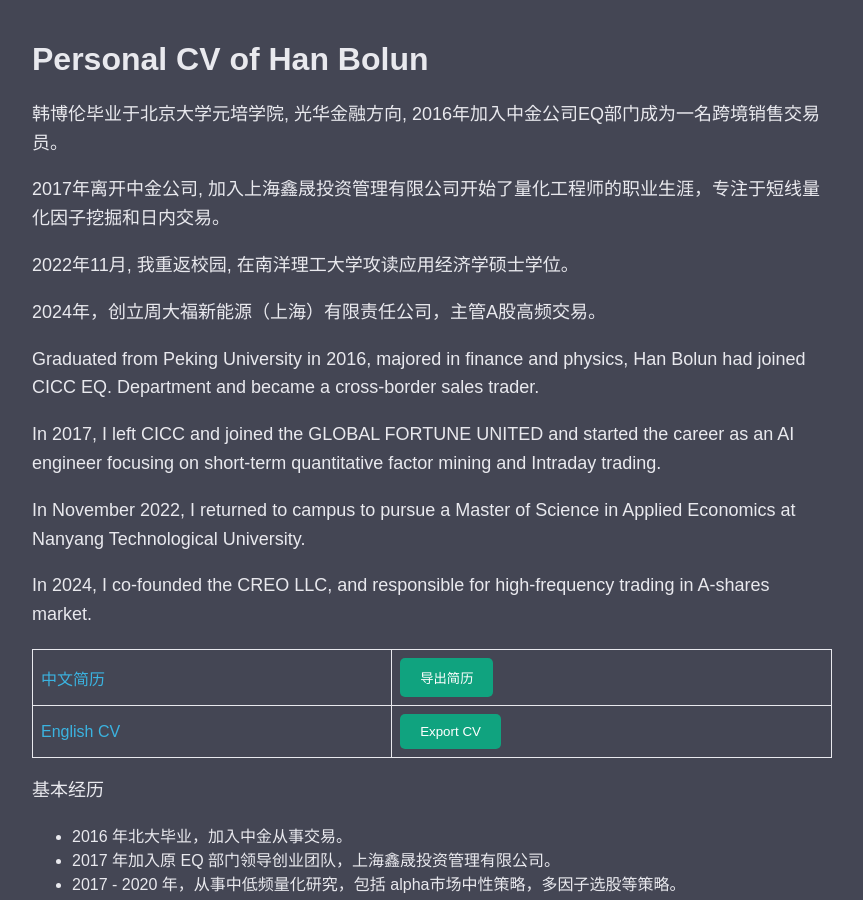
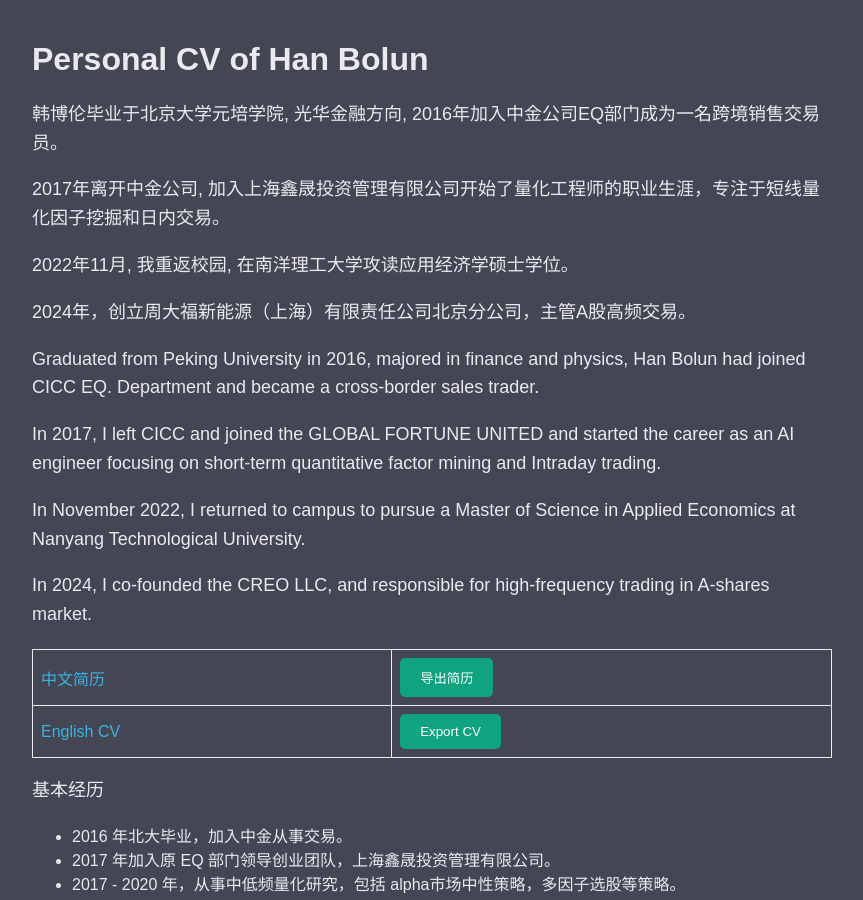
Before and after one commit to BolunHan/CV, a Jekyll site: the page index.html, which Jekyll copies as it is, in a window 1280 px wide and 900 px high. Shown: the whole window, without its empty margins (208-1071 px from the left). Built offline with Jekyll 4.4.1, drawn with Linux system fonts in a browser that asks for light colours.

Commit message:
Update index.html

```diff
--- a/index.html
+++ b/index.html
@@ -106,7 +106,7 @@
 <p> 韩博伦毕业于北京大学元培学院, 光华金融方向, 2016年加入中金公司EQ部门成为一名跨境销售交易员。</p>
 <p> 2017年离开中金公司, 加入上海鑫晟投资管理有限公司开始了量化工程师的职业生涯，专注于短线量化因子挖掘和日内交易。</p>
 <p> 2022年11月, 我重返校园, 在南洋理工大学攻读应用经济学硕士学位。</p>
-<p> 2024年，创立周大福新能源（上海）有限责任公司，主管A股高频交易。</p>
+<p> 2024年，创立周大福新能源（上海）有限责任公司北京分公司，主管A股高频交易。</p>
 
 <p> Graduated from Peking University in 2016, majored in finance and physics, Han Bolun had joined CICC EQ. Department and became a cross-border sales trader.</p>
 <p> In 2017, I left CICC and joined the GLOBAL FORTUNE UNITED and started the career as an AI engineer focusing on short-term quantitative factor mining and Intraday trading.</p>
```
